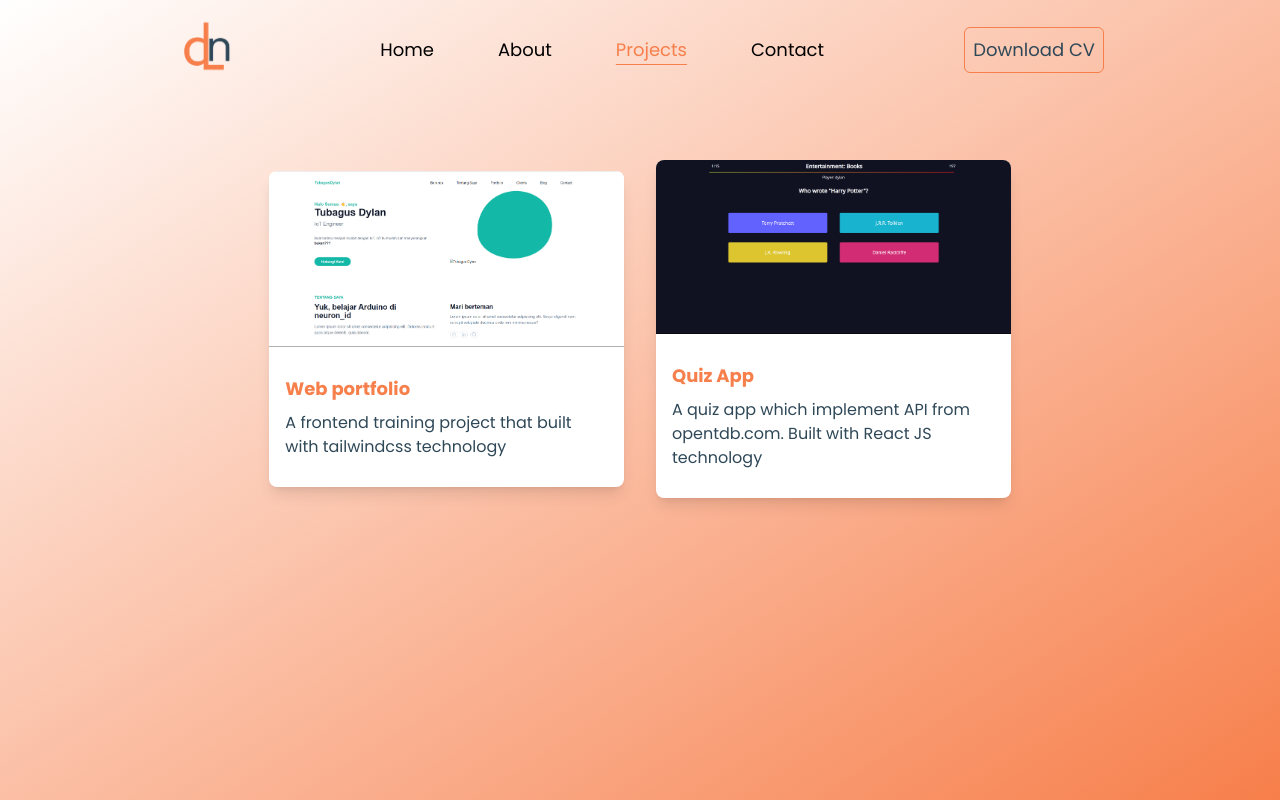
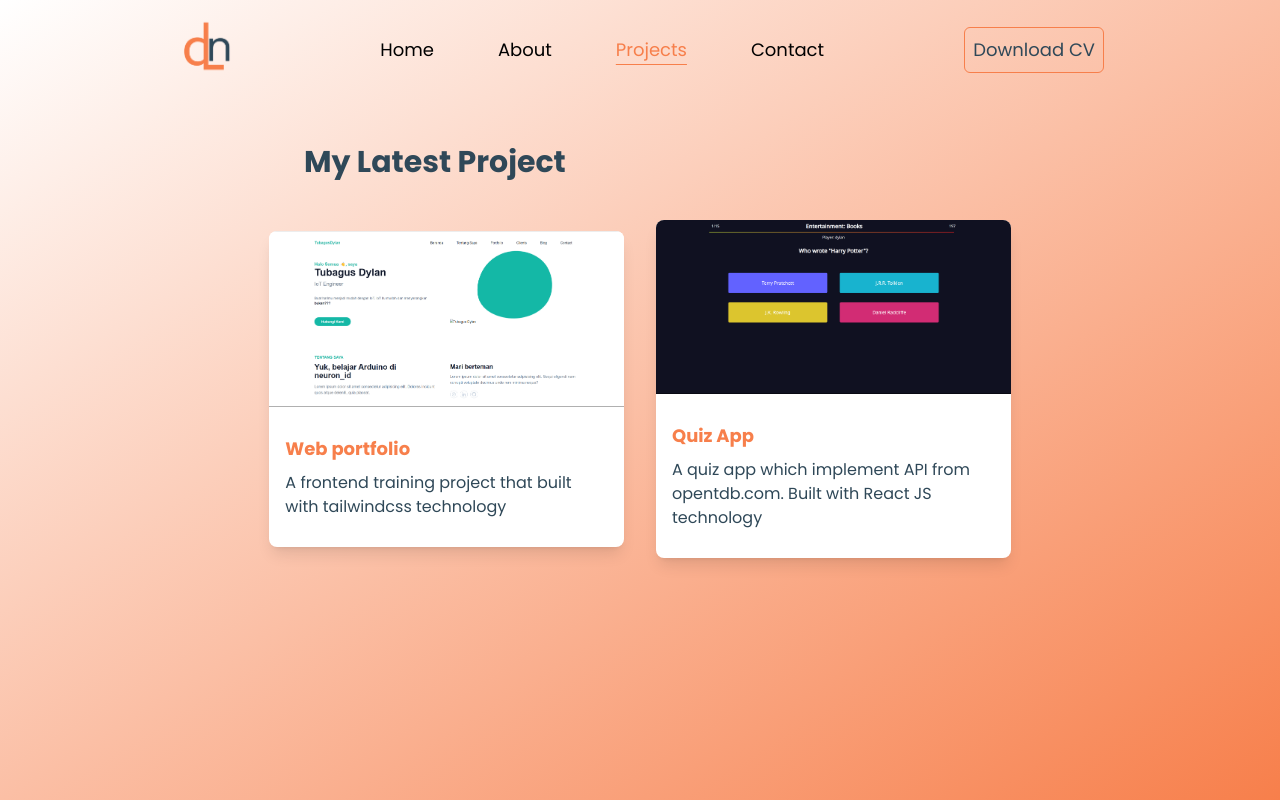
Before and after one commit to tubagusdylan/portfolio-web, a React (Vite) app: page /projects in a window 1280 px wide. Built offline with nearby package versions, Linux system fonts and the light colour scheme.

Commit message:
animate about, projects, contact page

```diff
--- a/src/pages/About.jsx
+++ b/src/pages/About.jsx
@@ -1,6 +1,29 @@
 import { Button } from "../components/Button";
 import foto from "../img/foto.png";
 import { Skill } from "../components/Skill";
+import { motion } from "framer-motion";
+
+const container = {
+  hidden: {
+    opacity: 0,
+    x: "-30vw",
+  },
+  visible: {
+    opacity: 1,
+    x: 0,
+  },
+};
+
+const container2 = {
+  hidden: {
+    opacity: 0,
+    x: "30vw",
+  },
+  visible: {
+    opacity: 1,
+    x: 0,
+  },
+};
 
 export const About = () => {
   return (
@@ -8,15 +31,15 @@ export const About = () => {
       <section className="lg:pt-36 pt-16">
         <div className="container xl:px-44">
           <div className="flex flex-wrap mb-20">
-            <div className="w-full mb-10 lg:w-1/2 pt-16">
+            <motion.div className="w-full mb-10 lg:w-1/2 pt-16" variants={container} initial="hidden" animate="visible" transition={{ type: "spring", duration: 2 }}>
               <h3 className="font-semibold text-secondary mb-1 lg:text-lg">TENTANG SAYA</h3>
               <h1 className="font-bold text-3xl mb-4 text-primary">Seorang Pembelajar</h1>
               <p className="text-tertiary opacity-80 text-base mb-6 xl:mb-12 ">
                 Lorem ipsum dolor sit amet consectetur adipisicing elit. Sit ullam dolores, rem repellendus ipsam deserunt deleniti eveniet esse natus distinctio mollitia, hic ad reprehenderit. Vel nam aperiam quibusdam modi ratione?
               </p>
               <Button>Services</Button>
-            </div>
-            <div className="w-full lg:w-1/2 xl:pl-40">
+            </motion.div>
+            <motion.div className="w-full lg:w-1/2 xl:pl-40" variants={container2} initial="hidden" animate="visible" transition={{ type: "spring", duration: 2 }}>
               <div className="relative">
                 <img src={foto} alt="foto" className="w-[250px] mx-auto" />
                 <span className="absolute -top-16 -left-10 -z-10">
@@ -29,7 +52,7 @@ export const About = () => {
                   </svg>
                 </span>
               </div>
-            </div>
+            </motion.div>
           </div>
         </div>
       </section>
--- a/src/pages/Contact.jsx
+++ b/src/pages/Contact.jsx
@@ -1,21 +1,44 @@
 import { Form } from "../components/Form";
 import { Sosmed } from "../components/Sosmed";
+import { motion } from "framer-motion";
+
+const container = {
+  hidden: {
+    opacity: 0,
+    y: "-30vw",
+  },
+  visible: {
+    opacity: 1,
+    y: 0,
+  },
+};
+
+const container2 = {
+  hidden: {
+    opacity: 0,
+    y: "30vw",
+  },
+  visible: {
+    opacity: 1,
+    y: 0,
+  },
+};
 
 export const Contact = () => {
   return (
     <section className="pt-16 lg:pt-32 mb-12">
       <div className="container xl:px-44">
         <div className="flex flex-wrap pt-16">
-          <div className="w-full lg:w-1/2 mb-10">
+          <motion.div className="w-full lg:w-1/2 mb-10" variants={container} initial="hidden" animate="visible" transition={{ type: "spring", duration: 2 }}>
             <h1 className="font-bold text-5xl text-secondary mb-2">GET IN TOUCH</h1>
             <h3 className="font-semibold text-2xl text-primary">We are looking forward to start a project with you</h3>
             <div className="flex mt-6 gap-6">
               <Sosmed />
             </div>
-          </div>
-          <div className="w-full lg:w-1/2">
+          </motion.div>
+          <motion.div className="w-full lg:w-1/2" variants={container2} initial="hidden" animate="visible" transition={{ type: "spring", duration: 2 }}>
             <Form />
-          </div>
+          </motion.div>
         </div>
       </div>
     </section>
--- a/src/pages/Projects.jsx
+++ b/src/pages/Projects.jsx
@@ -1,19 +1,45 @@
 import { ProjectWrap } from "../components/ProjectWrap";
+import { motion } from "framer-motion";
 import project1 from "../img/project1.png";
 import project2 from "../img/project2.png";
+
+const container = {
+  hidden: {
+    opacity: 0,
+    y: "30vh",
+  },
+  visible: {
+    opacity: 1,
+    y: 0,
+  },
+};
+
+const title = {
+  hidden: {
+    x: "-10vw",
+    opacity: 0,
+  },
+  visible: {
+    x: 0,
+    opacity: 1,
+  },
+};
 
 export const Projects = () => {
   return (
     <section className="pt-32 lg:pt-36 min-h-screen bg-gradient-to-tl from-secondary to-white">
       <div className="container xl:px-44">
-        <div className="w-full xl:w-10/12 xl:mx-auto gap-3 lg:gap-0 flex flex-wrap pb-20 justify-center items-center">
+        <motion.h1 className="xl:pl-32 font-bold text-primary text-3xl mb-6 text-center xl:text-left" variants={title} initial="hidden" animate="visible" transition={{ type: "spring" }}>
+          My Latest Project
+        </motion.h1>
+        <motion.div className="w-full xl:w-10/12 xl:mx-auto gap-3 lg:gap-0 flex flex-wrap pb-20 justify-center items-center" variants={container} initial="hidden" animate="visible" transition={{ type: "spring", duration: 2 }}>
           <ProjectWrap source={project1} title={"Web portfolio"} href={"https://tubagusdylan.github.io/portfolio-tailwindcss/"}>
             A frontend training project that built with tailwindcss technology
           </ProjectWrap>
           <ProjectWrap source={project2} title={"Quiz App"} href={"https://quiz-app-v1-reactjs.vercel.app/"}>
             A quiz app which implement API from opentdb.com. Built with React JS technology
           </ProjectWrap>
-        </div>
+        </motion.div>
       </div>
     </section>
   );
```
